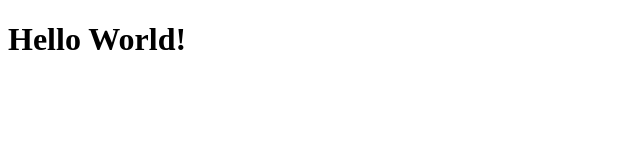
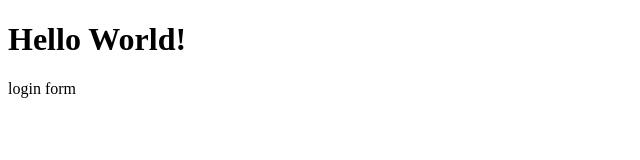
Before and after one commit to meswaniahiral/myappsexample, a plain HTML site: page index.html in a window 1280 px wide. Shown: the full height of the page, 0-640 px from the left. Drawn offline with Linux system fonts and the light colour scheme.

Commit message:
login form

```diff
--- /dev/null
+++ b/d1/app1.js
@@ -0,0 +1 @@
+console.log('hello')
--- a/index.html
+++ b/index.html
@@ -3,5 +3,6 @@
 
 <body>
     <h1>Hello World!</h1>
+    login form
 </body>
 </html>
```
Also changed, not shown: log.txt (added), login.html (added).
